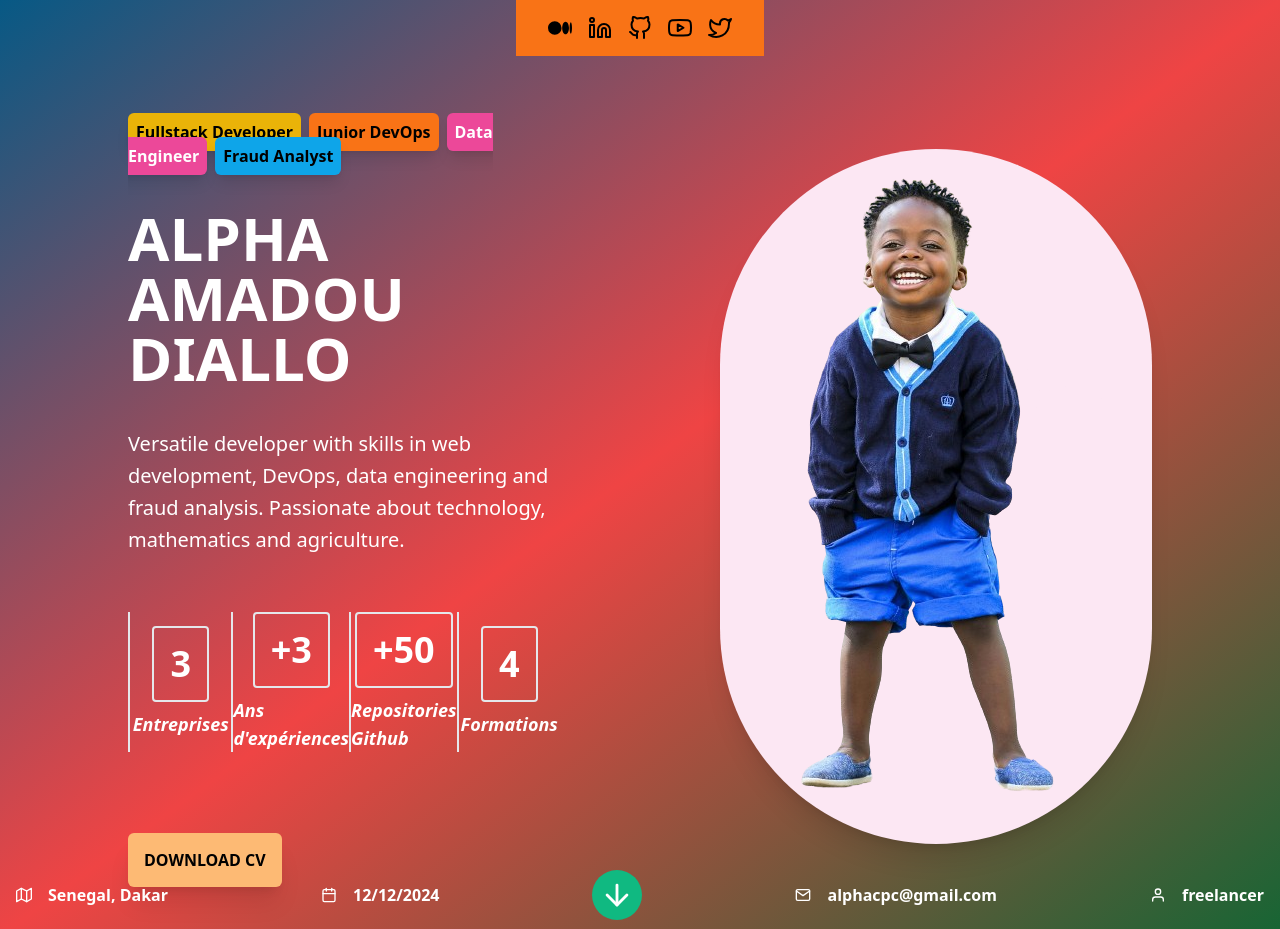
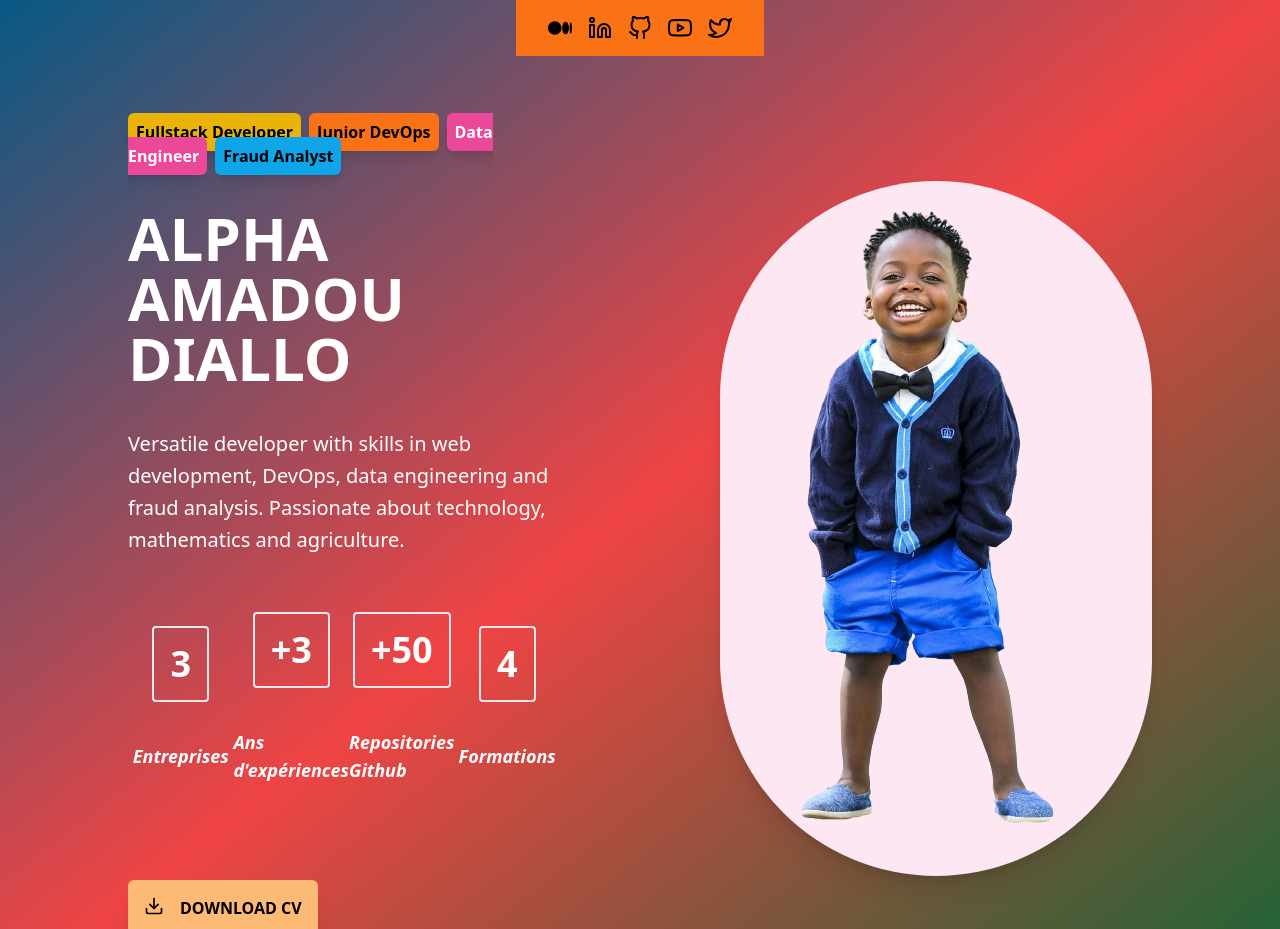
Before and after one commit to alphacpc/portfolio, a React (Create React App) app: page / in a window 1280 px wide. Shown: the top 929 px of the page. Built offline with nearby package versions, Linux system fonts and the light colour scheme.

Commit message:
sprint 2 optimize stats component

```diff
--- a/src/Components/shared/HeaderComponent.js
+++ b/src/Components/shared/HeaderComponent.js
@@ -1,7 +1,9 @@
 import React from 'react'
 import LinkSocialComponent from '../LinkSocialComponent'
 import { BsMedium } from 'react-icons/bs'
-import { FiGithub, FiLinkedin, FiTwitter, FiYoutube, FiMap, FiCalendar, FiArrowDown, FiMail, FiUser } from 'react-icons/fi'
+import { FiGithub, FiLinkedin, FiTwitter, FiYoutube, FiDownload,
+        FiMap, FiCalendar, FiArrowDown, FiMail, FiUser }
+from 'react-icons/fi'
 import url_image from "./../../Assets/Images/image.png"
 import { Link } from 'react-router-dom'
 import SkillComponent from './SkillComponent'
@@ -45,8 +47,11 @@ const HeaderComponent = () => {
                                         <StatComponent value="4" label="Formations"/>
                                 </div>
 
-                                <div className="">
-                                        <Link to='/#' className="p-4 uppercase font-bold shadow-xl rounded-md bg-orange-300">Download CV</Link>
+                                <div className="flex">
+                                        <Link to='/#' className="p-4 flex uppercase font-bold shadow-xl rounded-md bg-orange-300">
+                                                <FiDownload size={20} className="mr-4"/>
+                                                Download CV
+                                        </Link>
                                 </div>
                         </div>
                         <div className="relative flex justify-center bg-pink-100 shadow-xl ml-40 rounded-full flex-1">
--- a/src/Components/shared/StatComponent.js
+++ b/src/Components/shared/StatComponent.js
@@ -1,8 +1,8 @@
 
 const StatComponent = ({value, label}) => {
   return (
-        <div className="flex flex-col bg-lime200 w-1/3 justify-center items-center border-l-2">
-                <span className="border-2 p-4 py- text-4xl text-white font-bold rounded mb-2">{value}</span>
+        <div className="flex flex-col bg-lime200 w-1/3 justify-center items-center border-l-">
+                <span className="border-2 p-4 py- text-4xl text-white font-bold rounded mb-10">{value}</span>
                 <span className="text-white font-bold italic text-lg">{label}</span>
         </div>
   )
```
